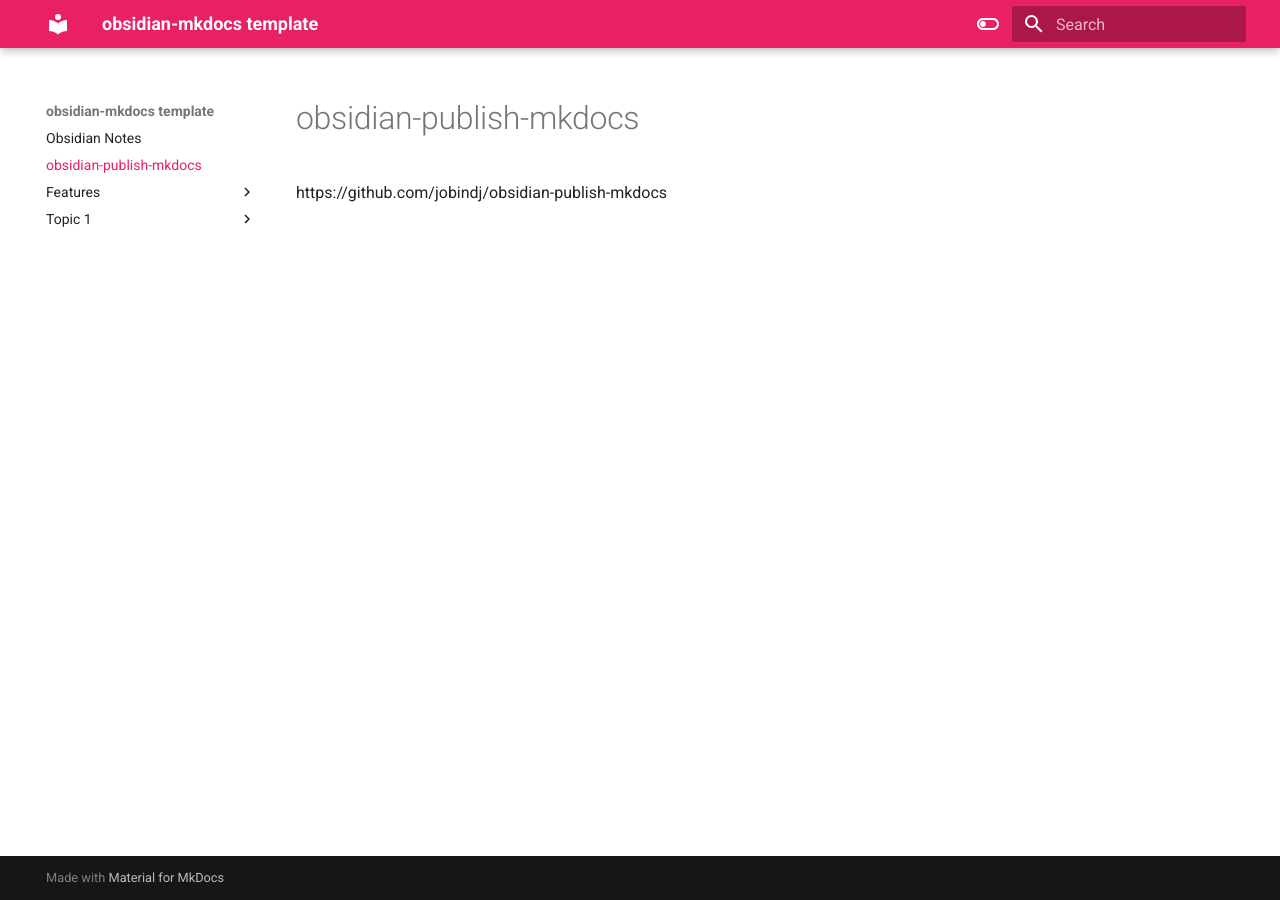
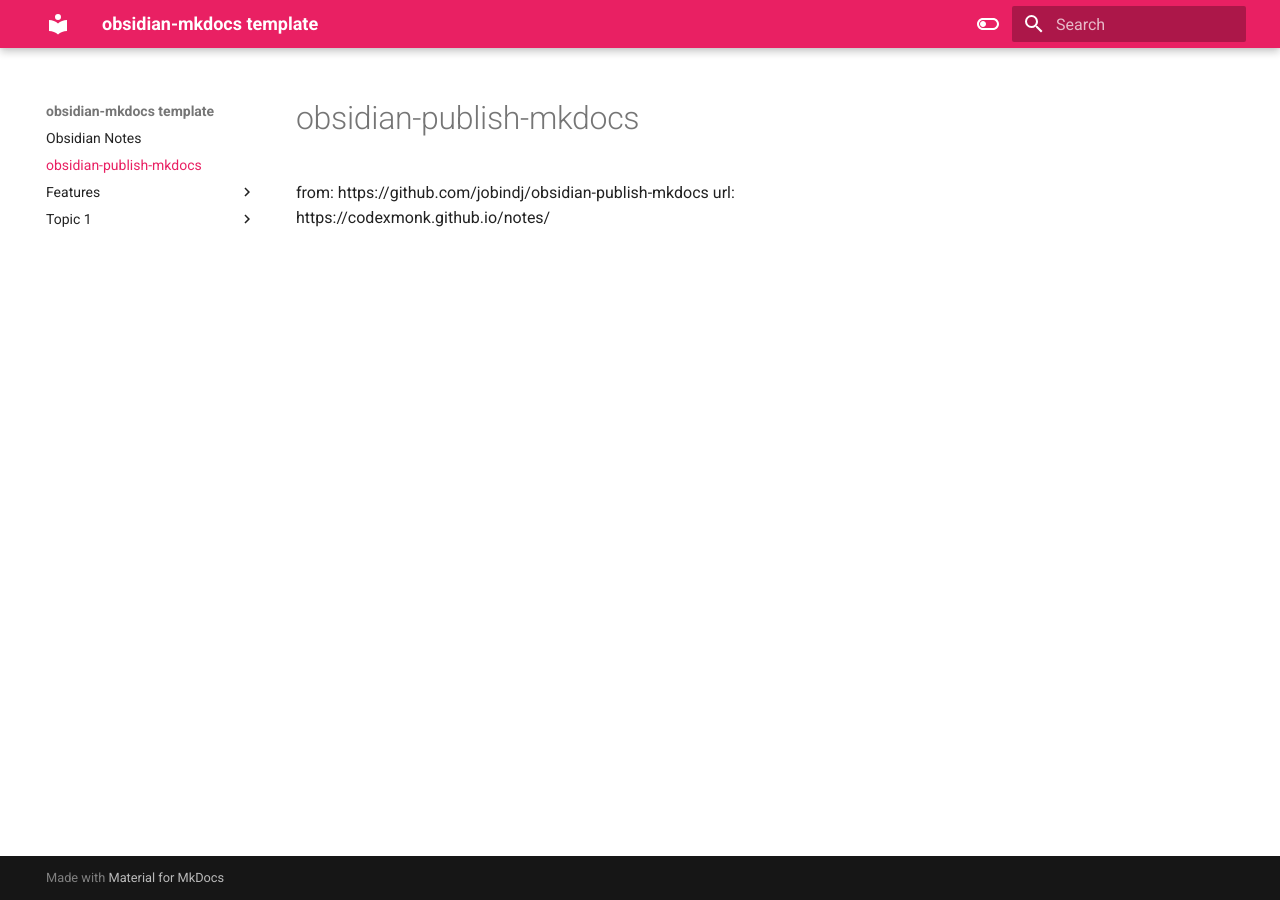
Before and after one commit to CodeXmonk/notes, an MkDocs documentation site: the page built from docs/obsidian-publish-mkdocs.md, in a window 1280 px wide. Built offline with MkDocs 1.6.1 and Material for MkDocs 9.7.7, drawn with Linux system fonts in a browser that asks for light colours; some of the changed lines change nothing that is shown.

Commit message:
modify first note

```diff
--- a/docs/obsidian-publish-mkdocs.md
+++ b/docs/obsidian-publish-mkdocs.md
@@ -1,2 +1,3 @@
 # obsidian-publish-mkdocs
-https://github.com/jobindj/obsidian-publish-mkdocs
+from: https://github.com/jobindj/obsidian-publish-mkdocs
+url: https://codexmonk.github.io/notes/
```
